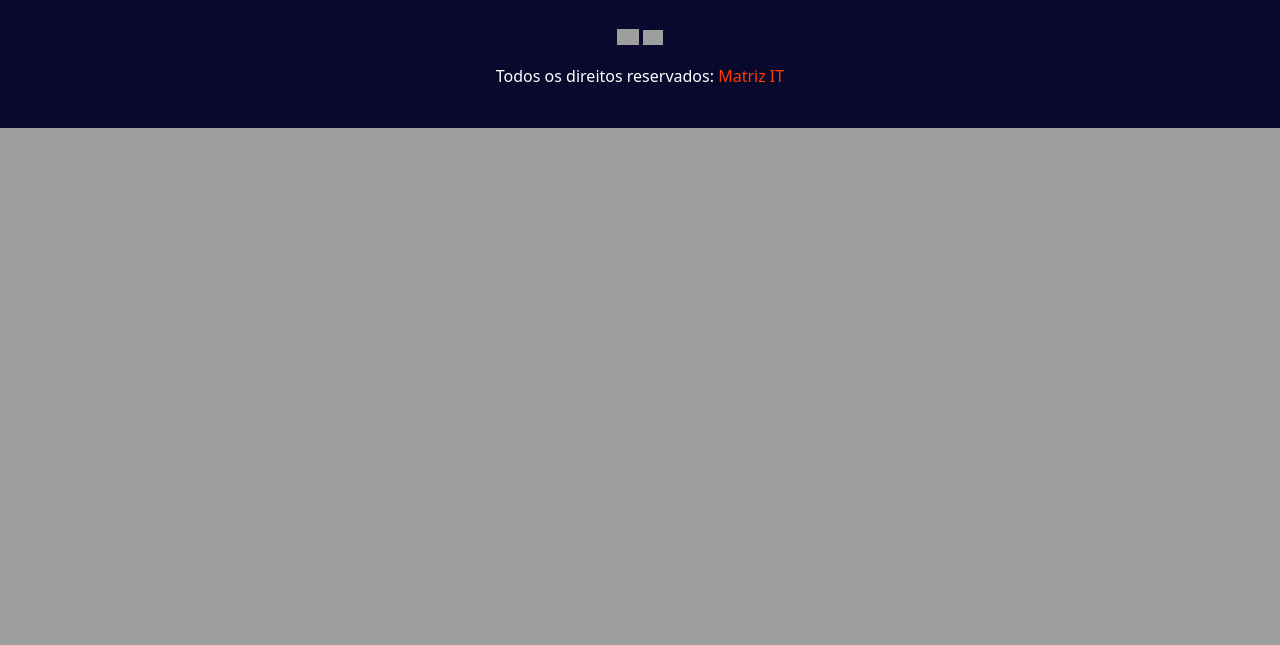
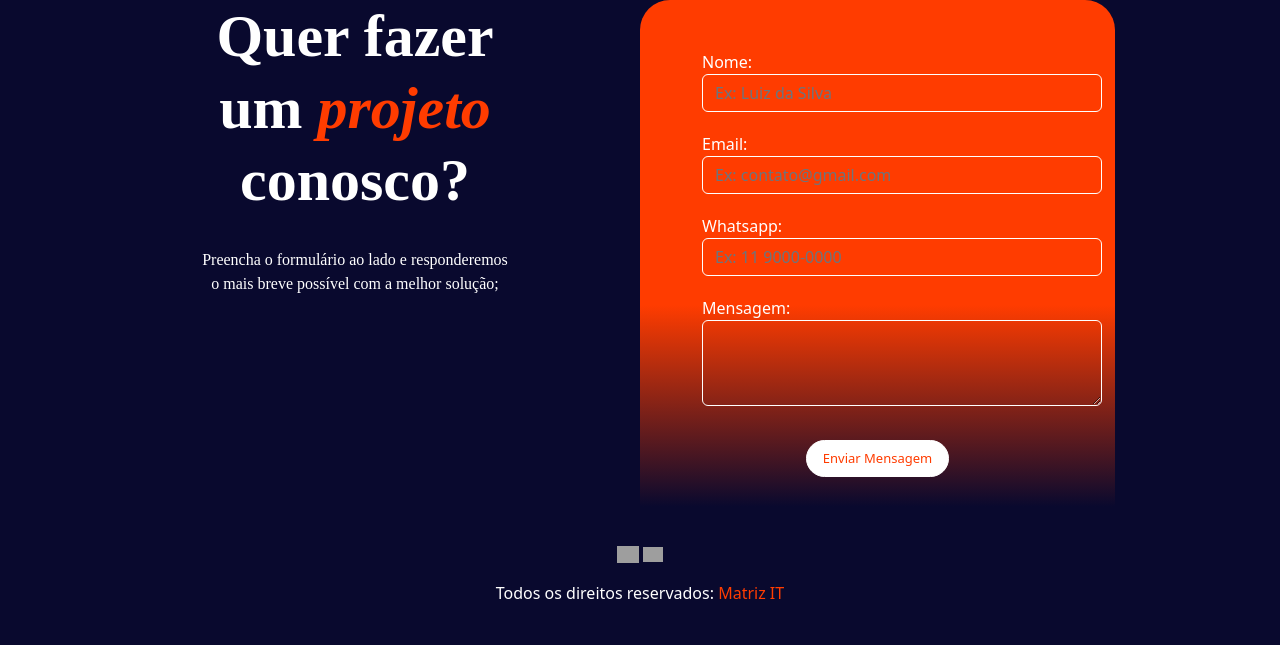
Before and after one commit to GiovanniZaghi/matriz-it, a PHP site: page /home.html in a window 1280 px wide. Shown: the part 2718-3363 px from the top of the page. Before the commit the page ends 2846 px from the top, so only its background shows below. Run offline with PHP 8.4, Linux system fonts and the light colour scheme; grey boxes are pictures that could not be loaded.

Commit message:
fix: finish page

```diff
--- a/assets/css/style.css
+++ b/assets/css/style.css
@@ -1,8 +1,8 @@
 a:link,
 a:visited {
     color: #FFFFFF !important;
-    text-decoration: none;
-    cursor: pointer;
+    text-decoration: none !important;
+    cursor: pointer !important;
 }
 
 a:link:active,
@@ -14,6 +14,12 @@ a:visited:active {
     font-weight: normal;
     font-weight: bold;
     font-weight: 500;
+}
+
+.invi{
+    background-color: transparent !important;
+    border-color: #FFFFFF !important;
+    border-width: 1px !important;
 }
 
 .navbar-center {
--- a/home.html
+++ b/home.html
@@ -40,8 +40,10 @@
                                     <a href="#">Tecnologia</a>
                                 </li>
                                 <li>
-                                    <button class="btn button btn-primary text-semi-bold" href="#">Solicite um
-                                        orçamento</button>
+                                    <div>
+                                        <button class="btn button btn-primary text-semi-bold"  href="#">Solicite um
+                                            orçamento</button>
+                                    </div>
                                 </li>
                             </ul>
                         </div>
@@ -182,6 +184,57 @@
         </div>
     </section>
 
+    <section style="background-color: #09092E;">
+        <div class="container">
+            <div class="row">
+                <div class="col-sm-6 ">
+                    <div class="text-center">
+                        <h1 class="text-title-bg text-white ">Quer fazer <br>um
+                            <i style="color: #FF3C00;">projeto</i>
+                            <br>conosco?
+                        </h1>
+                        <br>
+                        <p class="text-regular-white">Preencha o formulário ao lado e responderemos<br> o mais breve
+                            possível
+                            com a melhor solução;</p>
+                    </div>
+                </div>
+                <div class="col-sm-5 text-white" style="background: linear-gradient(to top, #09092E 0%, #09092E 2%, #FF3C00 41%, #FF3C00 100%);border-top-left-radius: 30px !important;
+                border-top-right-radius: 30px !important;">
+                    <form>
+                        <div class="" style="padding: 40px;">
+                            <div class="form-group " style="padding: 10px;">
+                                <label for="exampleFormControlInput1">Nome:</label>
+                                <input type="email" class="form-control invi text-white" style="width: 400px; "
+                                    id="exampleFormControlInput1" placeholder="Ex: Luiz da Silva">
+                            </div>
+                            <div class="form-group" style="padding: 10px;">
+                                <label for="exampleFormControlInput1">Email:</label>
+                                <input type="email" class="form-control invi text-white" style="width: 400px;"
+                                    id="exampleFormControlInput1" placeholder="Ex: contato@gmail.com">
+                            </div>
+                            <div class="form-group" style="padding: 10px;">
+                                <label for="exampleFormControlInput1">Whatsapp:</label>
+                                <input type="email" class="form-control invi text-white" style="width: 400px;"
+                                    id="exampleFormControlInput1" placeholder="Ex: 11 9000-0000">
+                            </div>
+
+                            <div class="form-group" style="padding: 10px;">
+                                <label for="exampleFormControlTextarea1">Mensagem:</label>
+                                <textarea class="form-control invi text-white" style="width: 400px;"
+                                    id="exampleFormControlTextarea1" rows="3"></textarea>
+                            </div>
+                            <br>
+
+                            <div class="text-center">
+                                <button type="button" class="btn button btn-outline-primary btn-lg btn-block" style="background-color:#FFFFFF; color:#FF3C00 !important; border-color: #FFFFFF;">Enviar Mensagem</button>
+                            </div>
+                        </div>
+                    </form>
+                </div>
+            </div>
+        </div>
+    </section>
 
 
 
```
Also changed, not shown: contact.html (added, +63 -0 lines).
